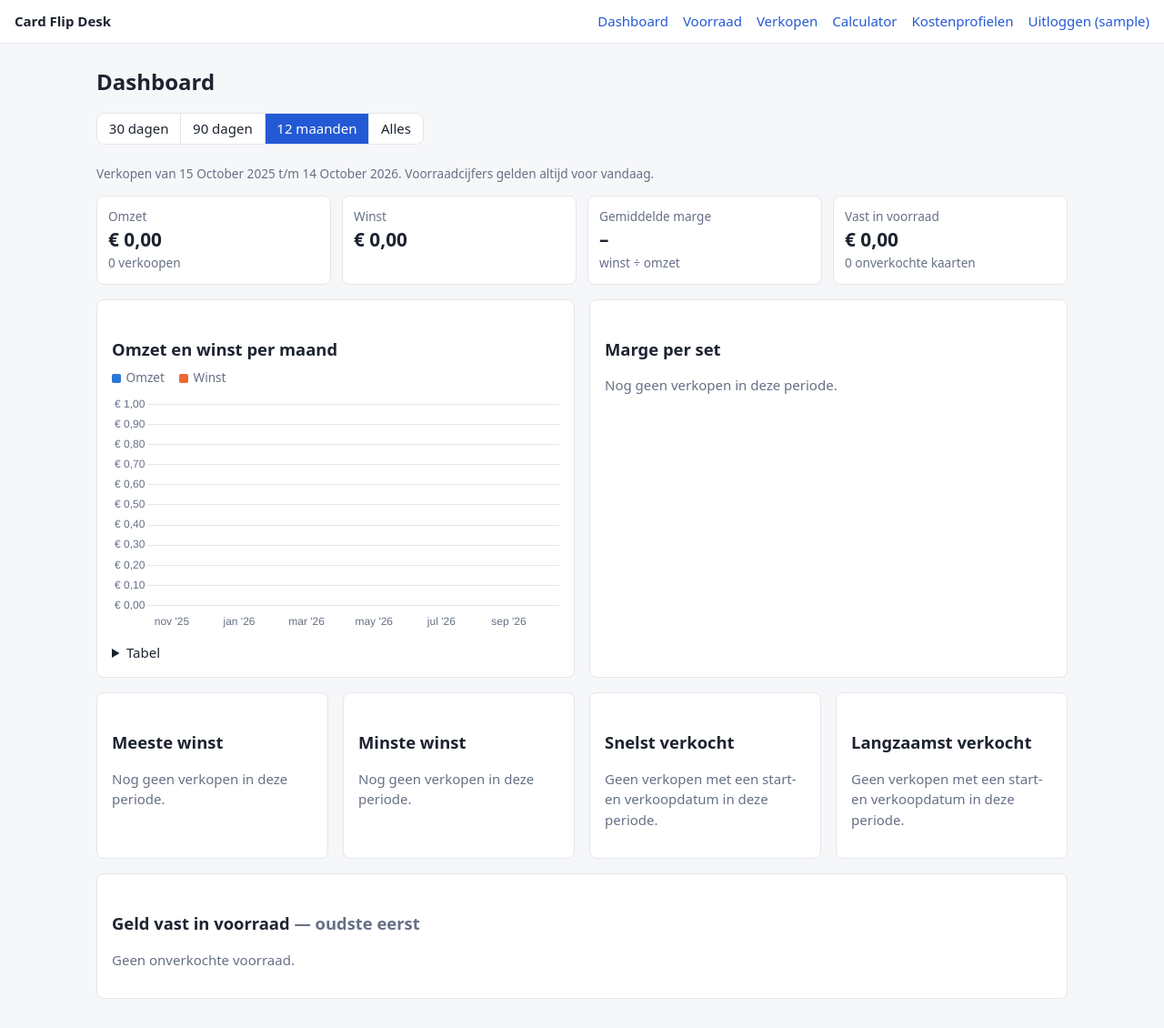
After one commit to Cak3IsLov3/Card-Flip-Desk, a Django app: page /dashboard/ in a window 1280 px wide. The commit adds this page. Shown: the whole page at 91% size. Run offline with Django 5.2, Linux system fonts and the light colour scheme; the visitor is signed in with stand-in values (Sample User, id 1); data that the repository does not hold is empty; parts of the project's set-up code (start-up, migrations or seed data) failed here and were passed over.

Commit message:
Dashboard met grafieken (MVP 6)
- KPI's: omzet, winst, gewogen marge, geld vast in voorraad
- Omzet en winst per maand (incl. lege maanden), marge per set
- Meeste/minste winst, snelst/langzaamst verkocht (dagen tot verkoop)
- Onverkochte voorraad, oudste inkoop eerst
- Periodefilter (30/90 dagen, 12 maanden, alles)
- Query's in querysets, dashboard-service met expliciete 'today'
- Chart.js met gevalideerde kleuren voor licht/donker en tabelweergave
- Login gaat naar het dashboard; demodata met verkopen over het jaar
- 13 nieuwe tests (99 totaal)

Co-Authored-By: Claude Opus 5.5 <noreply@anthropic.com>

```diff
--- a/config/settings.py
+++ b/config/settings.py
@@ -84,7 +84,7 @@ AUTH_PASSWORD_VALIDATORS = [
 ]
 
 LOGIN_URL = "login"
-LOGIN_REDIRECT_URL = "inventory:card_list"
+LOGIN_REDIRECT_URL = "dashboard"
 LOGOUT_REDIRECT_URL = "login"
 
 
--- a/config/urls.py
+++ b/config/urls.py
@@ -1,6 +1,8 @@
 from django.contrib import admin
 from django.contrib.auth import views as auth_views
 from django.urls import include, path
+
+from sales.views import dashboard
 
 from .views import signup
 
@@ -9,6 +11,7 @@ urlpatterns = [
     path("login/", auth_views.LoginView.as_view(), name="login"),
     path("logout/", auth_views.LogoutView.as_view(), name="logout"),
     path("registreren/", signup, name="signup"),
+    path("dashboard/", dashboard, name="dashboard"),
     path("", include("inventory.urls")),
     path("financien/", include("finance.urls")),
     path("verkopen/", include("sales.urls")),
--- a/sales/views.py
+++ b/sales/views.py
@@ -1,9 +1,12 @@
 from django.contrib import messages
 from django.contrib.auth.decorators import login_required
 from django.shortcuts import get_object_or_404, redirect, render
+from django.utils import timezone
+from django.utils.formats import date_format
 
 from inventory.models import Card, CardStatus
 
+from .dashboard import DEFAULT_PERIOD, PERIODS, build_dashboard
 from .forms import SaleForm
 from .models import Sale
 from .services import NoFeeProfile, register_sale
@@ -33,6 +36,32 @@ def sale_create(request, card_pk):
 
 
 @login_required
+def dashboard(request):
+    data = build_dashboard(
+        request.user, today=timezone.localdate(), period=request.GET.get("periode", DEFAULT_PERIOD)
+    )
+    charted_sets = [s for s in data.sets if s["margin"] is not None][:12]
+    # Bedragen als string: JSON kent geen Decimal en een float zou afronden.
+    chart_data = {
+        "months": {
+            "labels": [date_format(m["month"], "b 'y") for m in data.months],
+            "revenue": [str(m["revenue"]) for m in data.months],
+            "profit": [str(m["profit"]) for m in data.months],
+        },
+        "sets": {
+            "labels": [f"{s['set_name']} {s['year']}" for s in charted_sets],
+            "margin": [str(s["margin"]) for s in charted_sets],
+            "profit": [str(s["profit"]) for s in charted_sets],
+        },
+    }
+    return render(
+        request,
+        "sales/dashboard.html",
+        {"d": data, "chart_data": chart_data, "periods": PERIODS},
+    )
+
+
+@login_required
 def sale_list(request):
     sales = (
         Sale.objects.owned_by(request.user)
--- a/static/app.css
+++ b/static/app.css
@@ -1,10 +1,12 @@
 :root {
   --bg: #f6f7f9; --panel: #fff; --text: #1d2330; --muted: #667085; --line: #e3e6eb;
   --accent: #2459d6; --good: #1a7f4b; --bad: #c0392b; --warn: #b7791f;
+  --series-1: #2a78d6; --series-2: #eb6834;
 }
 @media (prefers-color-scheme: dark) {
   :root { --bg: #14171c; --panel: #1c2027; --text: #e7e9ee; --muted: #9aa3b2; --line: #2c323c;
-          --accent: #6d97ff; --good: #4fc788; --bad: #ff7a6b; --warn: #f0b552; }
+          --accent: #6d97ff; --good: #4fc788; --bad: #ff7a6b; --warn: #f0b552;
+          --series-1: #3987e5; --series-2: #d95926; }
 }
 * { box-sizing: border-box; }
 body { margin: 0; font: 15px/1.5 system-ui, -apple-system, "Segoe UI", sans-serif; background: var(--bg); color: var(--text); }
@@ -69,5 +71,20 @@ pre.preview { overflow-x: auto; background: var(--bg); padding: .5rem; border-ra
 .photo-actions button { padding: .25rem .5rem; font-size: .85rem; }
 .photo input[type=file] { width: 100%; font-size: .8rem; }
 .grid > * { min-width: 0; }
-.panel table { display: block; overflow-x: auto; }
 td.num, th.num, td.nowrap { white-space: nowrap; }
+.small { font-size: .85rem; }
+.segmented { display: inline-flex; flex-wrap: wrap; border: 1px solid var(--line); border-radius: 8px; overflow: hidden; margin-bottom: .5rem; background: var(--panel); }
+.segmented a { padding: .35rem .8rem; color: var(--text); border-right: 1px solid var(--line); }
+.segmented a:last-child { border-right: 0; }
+.segmented a[aria-current] { background: var(--accent); color: #fff; }
+.segmented a:hover { text-decoration: none; background: var(--bg); }
+.segmented a[aria-current]:hover { background: var(--accent); }
+.grid-wide { grid-template-columns: repeat(auto-fit, minmax(min(100%, 420px), 1fr)); }
+.chart-box { position: relative; height: 260px; }
+.chart-box[style*="--rows"] { height: calc(60px + var(--rows) * 30px); min-height: 140px; max-height: 420px; }
+.legend { display: flex; gap: 1rem; font-size: .85rem; color: var(--muted); margin-bottom: .5rem; }
+.legend span { display: inline-flex; align-items: center; gap: .35rem; }
+.key { display: inline-block; width: 10px; height: 10px; border-radius: 2px; }
+.key-1 { background: var(--series-1); } .key-2 { background: var(--series-2); }
+.chart-card details { margin-top: .75rem; }
+.panel > table { width: 100%; }
--- /dev/null
+++ b/static/dashboard.js
@@ -0,0 +1,102 @@
+/* Grafieken voor het dashboard (Chart.js).
+ *
+ * Kleuren komen uit CSS-variabelen, zodat licht en donker hun eigen,
+ * vooraf gecontroleerde stappen gebruiken. Eén y-as per grafiek.
+ */
+(function () {
+  const dataEl = document.getElementById("chart-data");
+  if (!dataEl || !window.Chart) return;
+  const data = JSON.parse(dataEl.textContent);
+  const euro = new Intl.NumberFormat("nl-NL", { style: "currency", currency: "EUR" });
+  const pct = new Intl.NumberFormat("nl-NL", { minimumFractionDigits: 1, maximumFractionDigits: 1 });
+  const num = (xs) => xs.map(Number);
+
+  function tokens() {
+    const s = getComputedStyle(document.documentElement);
+    const v = (name) => s.getPropertyValue(name).trim();
+    return {
+      s1: v("--series-1"), s2: v("--series-2"), text: v("--text"), muted: v("--muted"),
+      line: v("--line"), panel: v("--panel"),
+    };
+  }
+
+  function baseOptions(t) {
+    return {
+      responsive: true,
+      maintainAspectRatio: false,
+      animation: false,
+      plugins: {
+        legend: { display: false }, // eigen HTML-legenda boven de grafiek
+        tooltip: {
+          backgroundColor: t.panel, titleColor: t.muted, bodyColor: t.text,
+          borderColor: t.line, borderWidth: 1, padding: 10, boxPadding: 4,
+          bodyFont: { weight: "600" },
+        },
+      },
+      scales: {
+        x: { grid: { display: false }, border: { color: t.line }, ticks: { color: t.muted, maxRotation: 0, autoSkip: true } },
+        y: { grid: { color: t.line }, border: { display: false }, ticks: { color: t.muted } },
+      },
+    };
+  }
+
+  const charts = [];
+
+  function monthsChart(t) {
+    const el = document.getElementById("chart-months");
+    if (!el) return;
+    const opts = baseOptions(t);
+    opts.scales.y.ticks.callback = (v) => euro.format(v);
+    opts.plugins.tooltip.callbacks = { label: (c) => ` ${euro.format(c.parsed.y)}  ${c.dataset.label}` };
+    opts.interaction = { mode: "index", intersect: false };
+    const bar = { borderRadius: 4, borderSkipped: "start", categoryPercentage: 0.7, barPercentage: 0.9,
+                  borderWidth: 0, maxBarThickness: 22 };
+    charts.push(new Chart(el, {
+      type: "bar",
+      data: {
+        labels: data.months.labels,
+        datasets: [
+          { ...bar, label: "Omzet", data: num(data.months.revenue), backgroundColor: t.s1 },
+          { ...bar, label: "Winst", data: num(data.months.profit), backgroundColor: t.s2 },
+        ],
+      },
+      options: opts,
+    }));
+  }
+
+  function setsChart(t) {
+    const el = document.getElementById("chart-sets");
+    if (!el) return;
+    const profit = num(data.sets.profit);
+    const opts = baseOptions(t);
+    opts.indexAxis = "y";
+    opts.scales.x.grid = { color: t.line };
+    opts.scales.x.ticks.callback = (v) => `${pct.format(v)}%`;
+    opts.scales.y.grid = { display: false };
+    opts.plugins.tooltip.callbacks = {
+      label: (c) => ` ${pct.format(c.parsed.x)}% marge`,
+      afterLabel: (c) => ` ${euro.format(profit[c.dataIndex])} winst`,
+    };
+    charts.push(new Chart(el, {
+      type: "bar",
+      data: {
+        labels: data.sets.labels,
+        datasets: [{
+          label: "Marge", data: num(data.sets.margin), backgroundColor: t.s1,
+          borderRadius: 4, borderSkipped: "start", borderWidth: 0, maxBarThickness: 18,
+        }],
+      },
+      options: opts,
+    }));
+  }
+
+  function render() {
+    charts.splice(0).forEach((c) => c.destroy());
+    const t = tokens();
+    monthsChart(t);
+    setsChart(t);
+  }
+
+  render();
+  window.matchMedia("(prefers-color-scheme: dark)").addEventListener("change", render);
+})();
--- a/templates/base.html
+++ b/templates/base.html
@@ -5,6 +5,7 @@
   <meta name="viewport" content="width=device-width, initial-scale=1">
   <title>{% block title %}Card Flip Desk{% endblock %}</title>
   <link rel="stylesheet" href="{% static 'app.css' %}">
+  {% block head %}{% endblock %}
   <script src="https://unpkg.com/htmx.org@2.0.4" defer></script>
 </head>
 <body hx-headers='{"X-CSRFToken": "{{ csrf_token }}"}'>
@@ -12,6 +13,7 @@
     <a class="brand" href="{% url 'inventory:card_list' %}">Card Flip Desk</a>
     {% if user.is_authenticated %}
     <nav>
+      <a href="{% url 'dashboard' %}">Dashboard</a>
       <a href="{% url 'inventory:card_list' %}">Voorraad</a>
       <a href="{% url 'sales:sale_list' %}">Verkopen</a>
       <a href="{% url 'finance:calculator' %}">Calculator</a>
--- a/templates/inventory/card_detail.html
+++ b/templates/inventory/card_detail.html
@@ -28,7 +28,7 @@
 
   <section class="panel">
     <h2>Inkoop</h2>
-    <table>
+    <div class="table-wrap"><table>
       <thead><tr><th>Datum</th><th>Bron</th><th class="num">Prijs</th><th class="num">Verzending</th></tr></thead>
       <tbody>
       {% for p in purchases %}
@@ -36,7 +36,7 @@
       {% empty %}<tr><td colspan="4" class="muted">Nog geen inkoop vastgelegd.</td></tr>{% endfor %}
       </tbody>
       <tfoot><tr><th colspan="3">Totaal</th><th class="num">{{ card.total_cost|euro }}</th></tr></tfoot>
-    </table>
+    </table></div>
     <details><summary>Inkoop toevoegen</summary>
       <form method="post" action="{% url 'inventory:purchase_add' card.pk %}">{% csrf_token %}
         {% include "_form_fields.html" with form=purchase_form %}
--- /dev/null
+++ b/templates/sales/_sale_rank.html
@@ -0,0 +1,10 @@
+{% load money %}
+{% if rows %}
+<table>
+  <tbody>{% for s in rows %}
+    <tr><td><a href="{% url 'inventory:card_detail' s.listing.card.pk %}">{{ s.listing.card }}</a>
+      <div class="muted small">{{ s.sold_at|date:"d-m-Y" }}</div></td>
+      <td class="num {% if s.profit < 0 %}bad{% else %}good{% endif %}">{{ s.profit|euro }}</td></tr>
+  {% endfor %}</tbody>
+</table>
+{% else %}<p class="muted">Nog geen verkopen in deze periode.</p>{% endif %}
--- /dev/null
+++ b/templates/sales/_sale_speed.html
@@ -0,0 +1,10 @@
+{% if rows %}
+<table>
+  <tbody>{% for s in rows %}
+    <tr><td><a href="{% url 'inventory:card_detail' s.listing.card.pk %}">{{ s.listing.card }}</a>
+      <div class="muted small">{{ s.start_date|date:"d-m-Y" }} → {{ s.sold_at|date:"d-m-Y" }}</div></td>
+      <td class="num">{{ s.days_to_sale.days }} dag{{ s.days_to_sale.days|pluralize:"en" }}</td></tr>
+  {% endfor %}</tbody>
+</table>
+<p class="muted small">Gerekend vanaf "te koop sinds", anders vanaf de inkoopdatum.</p>
+{% else %}<p class="muted">Geen verkopen met een start- en verkoopdatum in deze periode.</p>{% endif %}
--- /dev/null
+++ b/templates/sales/dashboard.html
@@ -0,0 +1,96 @@
+{% extends "base.html" %}
+{% load static money %}
+{% block title %}Dashboard – Card Flip Desk{% endblock %}
+{% block head %}
+<script src="https://cdn.jsdelivr.net/npm/chart.js@4.4.1/dist/chart.umd.js" defer></script>
+<script src="{% static 'dashboard.js' %}" defer></script>
+{% endblock %}
+{% block content %}
+<h1>Dashboard</h1>
+
+<nav class="segmented" aria-label="Periode">
+  {% for key, p in periods.items %}
+    <a href="?periode={{ key }}"{% if key == d.period %} aria-current="true"{% endif %}>{{ p.0 }}</a>
+  {% endfor %}
+</nav>
+<p class="muted small">
+  {% if d.start %}Verkopen van {{ d.start|date:"j F Y" }} t/m {{ d.today|date:"j F Y" }}.{% else %}Alle verkopen.{% endif %}
+  Voorraadcijfers gelden altijd voor vandaag.
+</p>
+
+<div class="stats">
+  <div class="stat"><div class="label">Omzet</div><div class="value">{{ d.revenue|euro }}</div><div class="muted small">{{ d.sales_count }} verkoop{{ d.sales_count|pluralize:"en" }}</div></div>
+  <div class="stat"><div class="label">Winst</div><div class="value {% if d.profit < 0 %}bad{% endif %}">{{ d.profit|euro }}</div></div>
+  <div class="stat"><div class="label">Gemiddelde marge</div><div class="value">{{ d.margin|pct }}</div><div class="muted small">winst ÷ omzet</div></div>
+  <div class="stat"><div class="label">Vast in voorraad</div><div class="value">{{ d.stock_value|euro }}</div><div class="muted small">{{ d.stock_count }} onverkochte kaart{{ d.stock_count|pluralize:"en" }}</div></div>
+</div>
+
+{{ chart_data|json_script:"chart-data" }}
+
+<div class="grid grid-wide">
+  <section class="panel chart-card">
+    <h2>Omzet en winst per maand</h2>
+    <div class="legend" aria-hidden="true">
+      <span><i class="key key-1"></i>Omzet</span><span><i class="key key-2"></i>Winst</span>
+    </div>
+    <div class="chart-box"><canvas id="chart-months" role="img" aria-label="Staafdiagram van omzet en winst per maand; de cijfers staan in de tabel eronder."></canvas></div>
+    <details>
+      <summary>Tabel</summary>
+      <div class="table-wrap"><table>
+        <thead><tr><th>Maand</th><th class="num">Omzet</th><th class="num">Winst</th></tr></thead>
+        <tbody>{% for m in d.months %}<tr><td>{{ m.month|date:"F Y" }}</td><td class="num">{{ m.revenue|euro }}</td><td class="num {% if m.profit < 0 %}bad{% endif %}">{{ m.profit|euro }}</td></tr>{% endfor %}</tbody>
+      </table></div>
+    </details>
+  </section>
+
+  <section class="panel chart-card">
+    <h2>Marge per set</h2>
+    {% if d.sets %}
+    <div class="chart-box" style="--rows: {{ chart_data.sets.labels|length }}"><canvas id="chart-sets" role="img" aria-label="Staafdiagram van de marge per set; de cijfers staan in de tabel eronder."></canvas></div>
+    <details>
+      <summary>Tabel</summary>
+      <div class="table-wrap"><table>
+        <thead><tr><th>Set</th><th class="num">Verkopen</th><th class="num">Omzet</th><th class="num">Winst</th><th class="num">Marge</th></tr></thead>
+        <tbody>{% for s in d.sets %}<tr><td>{{ s.set_name }} {{ s.year }}</td><td class="num">{{ s.count }}</td><td class="num">{{ s.revenue|euro }}</td><td class="num {% if s.profit < 0 %}bad{% endif %}">{{ s.profit|euro }}</td><td class="num">{{ s.margin|pct }}</td></tr>{% endfor %}</tbody>
+      </table></div>
+    </details>
+    {% else %}<p class="muted">Nog geen verkopen in deze periode.</p>{% endif %}
+  </section>
+</div>
+
+<div class="grid">
+  <section class="panel">
+    <h2>Meeste winst</h2>
+    {% include "sales/_sale_rank.html" with rows=d.best_cards %}
+  </section>
+  <section class="panel">
+    <h2>Minste winst</h2>
+    {% include "sales/_sale_rank.html" with rows=d.worst_cards %}
+  </section>
+  <section class="panel">
+    <h2>Snelst verkocht</h2>
+    {% include "sales/_sale_speed.html" with rows=d.fastest %}
+  </section>
+  <section class="panel">
+    <h2>Langzaamst verkocht</h2>
+    {% include "sales/_sale_speed.html" with rows=d.slowest %}
+  </section>
+</div>
+
+<section class="panel">
+  <h2>Geld vast in voorraad <span class="muted">— oudste eerst</span></h2>
+  {% if d.oldest_stock %}
+  <div class="table-wrap"><table>
+    <thead><tr><th>Kaart</th><th>Status</th><th>Ingekocht</th><th class="num">Dagen</th><th class="num">Inkoop</th></tr></thead>
+    <tbody>{% for c in d.oldest_stock %}
+      <tr><td><a href="{% url 'inventory:card_detail' c.pk %}">{{ c }}</a></td>
+        <td><span class="badge badge-{{ c.status }}">{{ c.get_status_display }}</span></td>
+        <td class="nowrap">{{ c.acquired_on|date:"d-m-Y"|default:"–" }}</td>
+        <td class="num">{{ c.age_days|default_if_none:"–" }}</td>
+        <td class="num">{{ c.cost_total|euro }}</td></tr>
+    {% endfor %}</tbody>
+    <tfoot><tr><th colspan="4">Totaal ({{ d.stock_count }} kaarten)</th><th class="num">{{ d.stock_value|euro }}</th></tr></tfoot>
+  </table></div>
+  {% else %}<p class="muted">Geen onverkochte voorraad.</p>{% endif %}
+</section>
+{% endblock %}
```
Also changed, not shown: inventory/management/commands/seed_demo.py (+33 -0 lines), inventory/models.py (+10 -1 lines), sales/dashboard.py (added, +136 -0 lines), sales/models.py (+53 -3 lines), tests/test_dashboard.py (added, +131 -0 lines), README.md.
